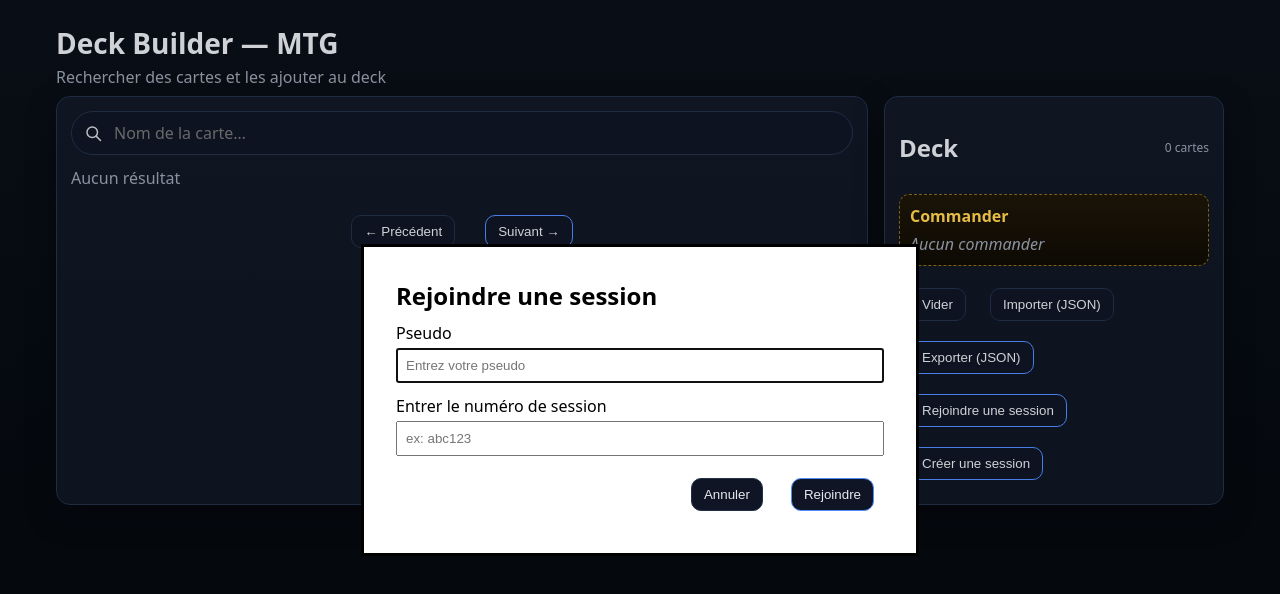
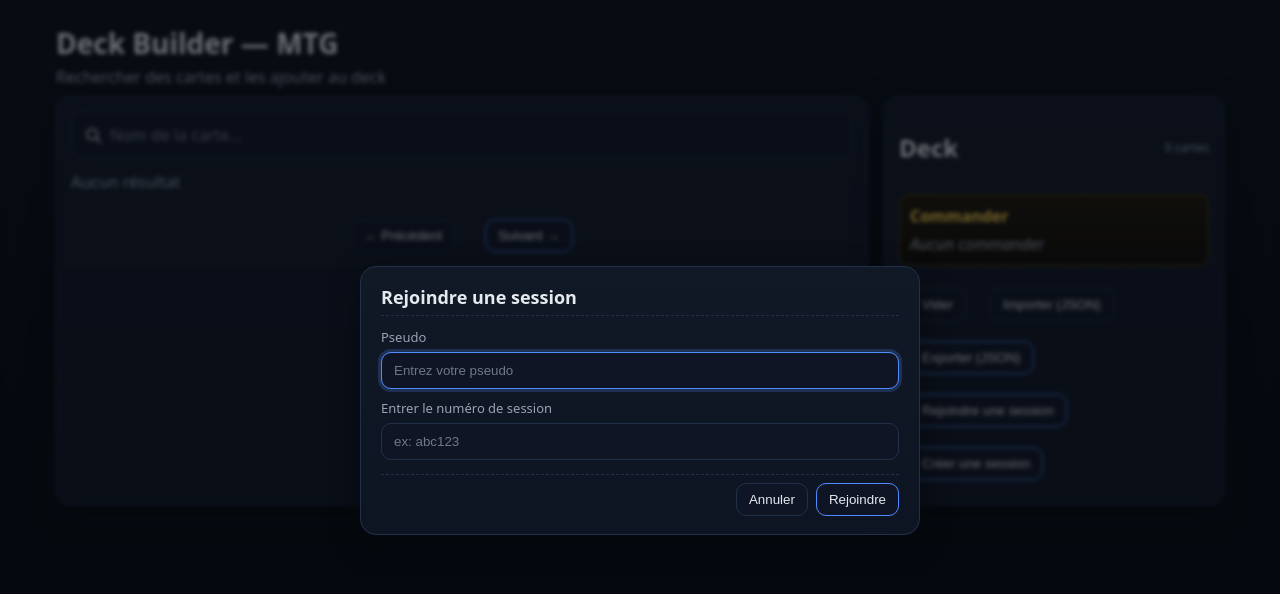
Before and after one commit to TowTowCreuseur/MTG, a website: page deck-builder.html in a window 1280 px wide. Both pictures are taken after a click on the button "Rejoindre une session". Drawn offline with Linux system fonts and the light colour scheme.

Commit message:
Modifs : css de rejoindre et créer session

```diff
--- a/deck-builder.html
+++ b/deck-builder.html
@@ -62,16 +62,16 @@
 
     <!-- 🔥 Modale : Rejoindre une session -->
     <dialog id="joinDialog" class="modal" aria-label="Rejoindre une session">
-      <form method="dialog" class="modal-body" style="padding:16px; min-width:min(520px,92vw);">
-        <header class="modal-header" style="margin-bottom:10px;">
-          <h2 style="margin:0;">Rejoindre une session</h2>
+      <form method="dialog" class="modal-body">
+        <header class="modal-header">
+          <h2>Rejoindre une session</h2>
         </header>
-        <label style="display:block; margin:8px 0 4px;">Pseudo</label>
-        <input type="text" id="joinPseudo" placeholder="Entrez votre pseudo" style="width:100%; padding:8px;">
-        <label style="display:block; margin:12px 0 4px;">Entrer le numéro de session</label>
-        <input type="text" id="joinSessionId" placeholder="ex: abc123" style="width:100%; padding:8px;">
-        <div id="joinError" style="color:var(--danger, #c00); margin-top:8px; display:none;"></div>
-        <footer class="modal-footer" style="margin-top:12px; display:flex; gap:8px; justify-content:flex-end;">
+        <label>Pseudo</label>
+        <input type="text" id="joinPseudo" placeholder="Entrez votre pseudo">
+        <label>Entrer le numéro de session</label>
+        <input type="text" id="joinSessionId" placeholder="ex: abc123">
+        <div id="joinError" class="modal-error"></div>
+        <footer class="modal-footer">
           <button value="close" class="btn-secondary">Annuler</button>
           <button type="button" class="btn-primary" id="joinConfirmBtn">Rejoindre</button>
         </footer>
@@ -80,19 +80,19 @@
 
     <!-- 🔥 Modale : Créer une session -->
     <dialog id="createDialog" class="modal" aria-label="Créer une session">
-      <form method="dialog" class="modal-body" style="padding:16px; min-width:min(520px,92vw);">
-        <header class="modal-header" style="margin-bottom:10px;">
-          <h2 style="margin:0;">Créer une session</h2>
+      <form method="dialog" class="modal-body">
+        <header class="modal-header">
+          <h2>Créer une session</h2>
         </header>
-        <label style="display:block; margin:8px 0 4px;">Pseudo</label>
-        <input type="text" id="createPseudo" placeholder="Entrez votre pseudo" style="width:100%; padding:8px;">
+        <label>Pseudo</label>
+        <input type="text" id="createPseudo" placeholder="Entrez votre pseudo">
         <p style="margin:12px 0 6px;">Partagez ensuite ce lien aux autres joueurs :</p>
-        <div style="display:flex; gap:8px; align-items:center;">
-          <input type="text" id="inviteLink" readonly style="flex:1; padding:8px;">
+        <div class="inline-group">
+          <input type="text" id="inviteLink" readonly>
           <button type="button" class="btn-secondary" id="copyInviteBtn">Copier</button>
         </div>
-        <div id="createError" style="color:var(--danger, #c00); margin-top:8px; display:none;"></div>
-        <footer class="modal-footer" style="margin-top:12px; display:flex; gap:8px; justify-content:flex-end;">
+        <div id="createError" class="modal-error"></div>
+        <footer class="modal-footer">
           <button value="close" class="btn-secondary">Fermer</button>
           <button type="button" class="btn-primary" id="startGameBtn">Commencer la partie</button>
         </footer>
--- a/styles-deck.css
+++ b/styles-deck.css
@@ -40,16 +40,35 @@
   padding: 14px;
 }
 
-/* Barre de recherche */
+/* ---- Barre de recherche : style comme inputs modale ---- */
 .searchbar{
-  position:relative; display:flex; align-items:center; gap:8px;
-  border:1px solid var(--border); border-radius: 999px; padding: 6px 10px 6px 12px;
-  background:#0f1524;
+  position: relative;
+  display: flex;
+  align-items: center;
+  gap: 8px;
+
+  background: #0f1524;
+  color: var(--text);
+  border: 1px solid var(--border);
+  border-radius: 12px;
+  padding: 10px 12px;
+  transition: border-color .15s ease, box-shadow .15s ease;
 }
 .searchbar .icon{ display:inline-flex; opacity:.9; }
 .searchbar input{
-  flex:1; border:none; outline:none; background:transparent; color:var(--text);
-  font: inherit; padding:4px;
+  flex:1; border:none; outline:none;
+  background:transparent; color:var(--text);
+  font: inherit; padding:2px 0;
+}
+.searchbar input::placeholder{
+  color: color-mix(in oklab, var(--muted) 70%, transparent);
+}
+.searchbar:focus-within{
+  border-color: var(--accent);
+  box-shadow: 0 0 0 3px color-mix(in oklab, var(--accent) 22%, transparent);
+}
+.searchbar:focus-within .icon{
+  color: var(--accent); opacity:1;
 }
 
 /* Résultats (2 colonnes fixes) */
@@ -75,16 +94,16 @@
 }
 .btn-add:hover{ border-color: var(--accent); }
 
-/* Bouton pour définir le Commander (doré) — rapproché du + normal */
+/* Bouton commander */
 .btn-commander{
   min-width:28px; height:28px; border-radius:50%;
   border:1px solid #cda21f; background:#1a1505; color:#ffd24d;
   cursor:pointer; line-height:0; font-size:18px;
-  margin-left:2px; /* rapproche les deux + */
+  margin-left:2px;
 }
 .btn-commander:hover{ border-color:#ffd24d; color:#ffe07a; }
 
-/* Pagination (en bas de la colonne gauche) */
+/* Pagination */
 .pager{
   display:flex; justify-content:center; gap:10px;
   margin-top:16px;
@@ -99,7 +118,7 @@
 .deck-header{ display:flex; justify-content:space-between; align-items:center; margin-bottom:10px; }
 .deck-stats{ color:var(--muted); font-size:12px; }
 
-/* Commander encart (supporte plusieurs cartes) */
+/* Commander encart */
 .commander-box{
   border:1px dashed #8a6b19; border-radius:10px; padding:10px;
   background: linear-gradient(180deg, #1d1608, #0f0b05);
@@ -120,7 +139,7 @@
 }
 .btn-remove-cmd:hover{ border-color:#ffd24d; }
 
-/* Liste deck + items */
+/* Liste deck */
 .deck-list{ display:flex; flex-direction:column; gap:8px; max-height:60vh; overflow:auto; padding-right:4px; }
 .deck-row{
   display:grid; grid-template-columns: 1fr auto auto; gap:8px; align-items:center;
@@ -142,3 +161,92 @@
   width:100%; height:180px; margin-top:8px;
   background:#0f1626; color:#e6e9ee; border:1px solid var(--border); border-radius:10px; padding:8px;
 }
+
+/* =========================
+   Modales (join/create)
+   ========================= */
+dialog.modal {
+  border: none;
+  padding: 0;
+  width: min(560px, 92vw);
+  color: var(--text);
+  background: linear-gradient(180deg, var(--panel), var(--panel-2));
+  border: 1px solid var(--border);
+  border-radius: calc(var(--radius) + 2px);
+  box-shadow: var(--shadow);
+}
+
+/* Backdrop flouté + foncé */
+dialog.modal::backdrop {
+  background: rgba(6, 10, 16, 0.55);
+  backdrop-filter: blur(2px);
+  -webkit-backdrop-filter: blur(2px);
+  animation: modalFade .15s ease-out both;
+}
+
+/* Anim apparition */
+dialog.modal[open] {
+  animation: modalPop .18s cubic-bezier(.2,.9,.2,1) both;
+}
+@keyframes modalFade { from { opacity: 0 } to { opacity: 1 } }
+@keyframes modalPop  {
+  from { transform: translateY(4px) scale(.98); opacity:.95 }
+  to   { transform: translateY(0)   scale(1)    ; opacity:1   }
+}
+
+/* Contenu */
+.modal-body { padding: 18px 20px; }
+
+/* En-tête */
+.modal-header{
+  display:flex; align-items:center; gap:10px;
+  margin-bottom:12px; padding-bottom:6px;
+  border-bottom:1px dashed var(--border);
+}
+.modal-header h2{
+  font-size:18px; font-weight:700; margin:0;
+}
+
+/* Champs */
+.modal-body label{
+  display:block; margin:10px 0 6px;
+  font-size:13px; color:var(--muted);
+}
+.modal-body input[type="text"]{
+  width:100%; padding:10px 12px;
+  border-radius:10px; border:1px solid var(--border);
+  background:#0f1524; color:var(--text);
+  outline:none; transition:border-color .15s ease, box-shadow .15s ease;
+}
+.modal-body input[type="text"]::placeholder{
+  color: color-mix(in oklab, var(--muted) 70%, transparent);
+}
+.modal-body input[type="text"]:focus{
+  border-color: var(--accent);
+  box-shadow: 0 0 0 3px color-mix(in oklab, var(--accent) 22%, transparent);
+}
+
+/* Ligne d’inputs/copie */
+.inline-group{ display:flex; gap:8px; align-items:center; }
+.inline-group > input[type="text"]{ flex:1; }
+
+/* Erreurs */
+.modal-error{
+  display:none;
+  margin-top:8px; font-size:13px; color:#ff6b6b;
+}
+
+/* Pied de modale */
+.modal-footer{
+  margin-top:14px; display:flex; gap:8px; justify-content:flex-end;
+  padding-top:8px; border-top:1px dashed var(--border);
+}
+
+/* Nettoyage marges boutons en modale */
+dialog .btn-secondary, dialog .btn-primary{ margin:0; }
+
+/* Responsive */
+@media (max-width: 480px){
+  .modal-header h2{ font-size:16px; }
+  .modal-body{ padding:16px; }
+}
```
